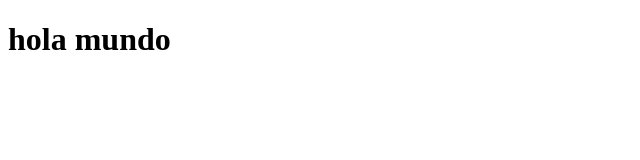
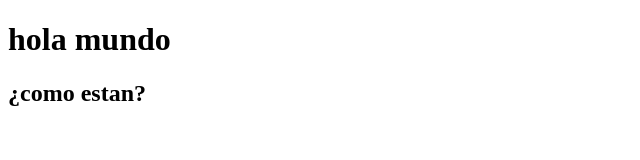
Before and after one commit to Patricio2V/Curso-git, a plain HTML site: page index.html in a window 1280 px wide. Shown: the whole page, without its empty margins (0-640 px from the left). Drawn offline with Linux system fonts and the light colour scheme.

Commit message:
Se añade nuevo texto de como estan?

```diff
--- a/index.html
+++ b/index.html
@@ -7,5 +7,6 @@
 </head>
 <body>
     <h1>hola mundo</h1>
+    <h2>¿como estan?</h2>
 </body>
 </html>
```
